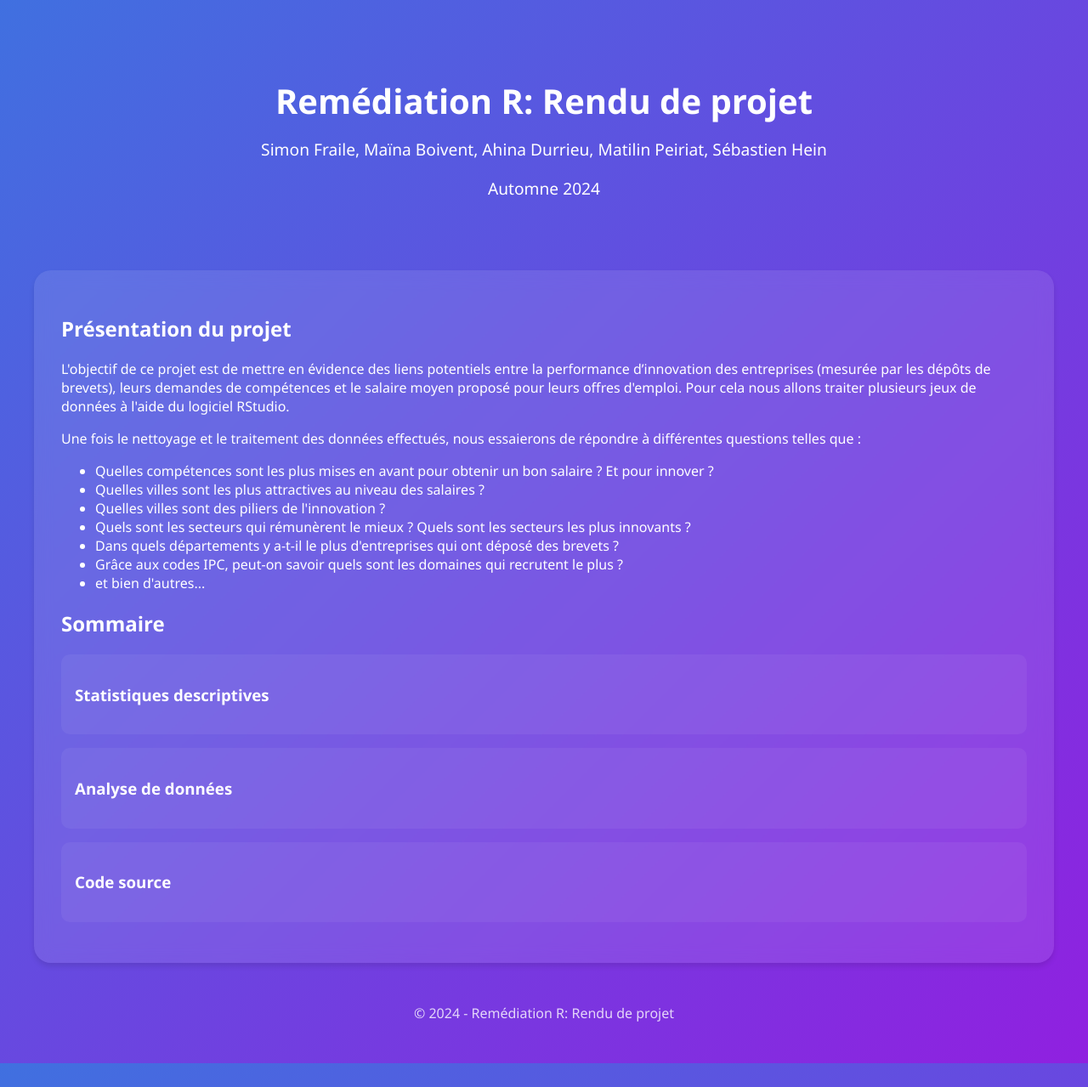
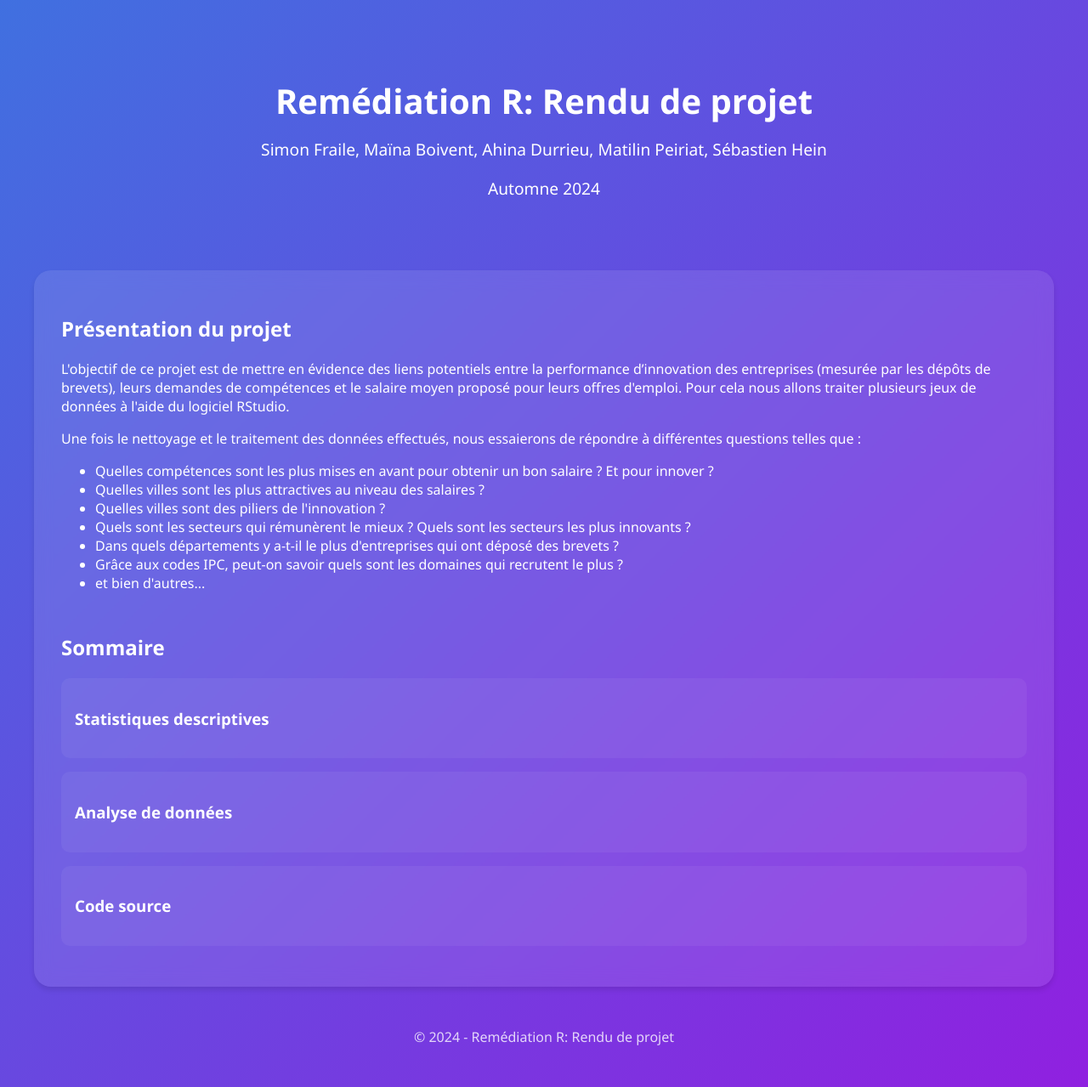
Before and after one commit to SebastienH422/ProjetR.smams, a Jekyll site: the page index.html, which Jekyll copies as it is, in a window 1280 px wide. Shown: the whole page at 85% size. Built offline with Jekyll 4.4.1, drawn with Linux system fonts in a browser that asks for light colours.

Commit message:
Update index.html

```diff
--- a/index.html
+++ b/index.html
@@ -89,7 +89,7 @@
                 <p>
                     Une fois le nettoyage et le traitement des données effectués, nous essaierons de répondre à différentes questions telles que :
                 </p>
-                <ul>
+                <ul style="margin-bottom: 3rem;">
                     <li>Quelles compétences sont les plus mises en avant pour obtenir un bon salaire ? Et pour innover ?</li>
                     <li>Quelles villes sont les plus attractives au niveau des salaires ?</li>
                     <li>Quelles villes sont des piliers de l'innovation ?</li>
```
